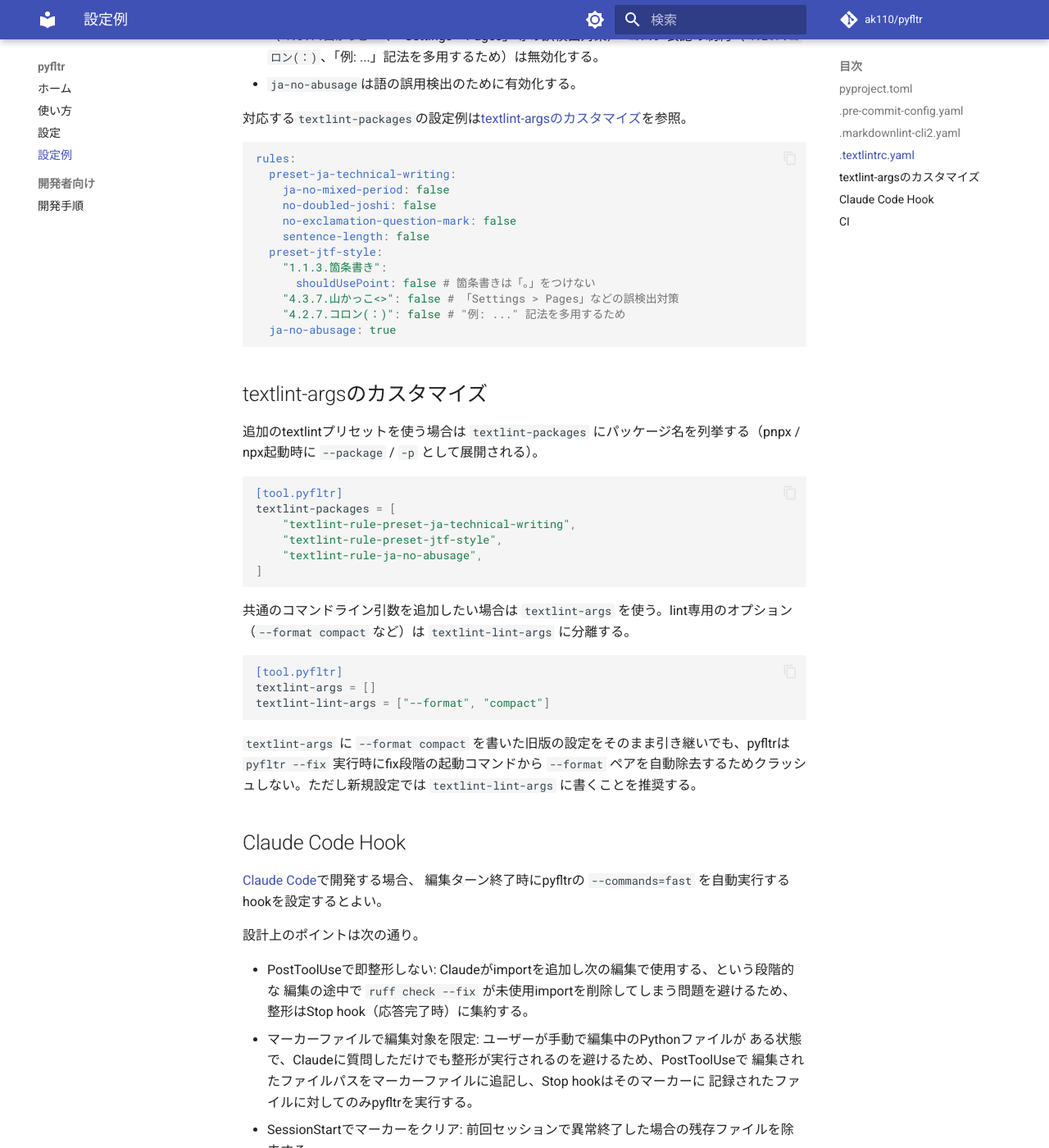
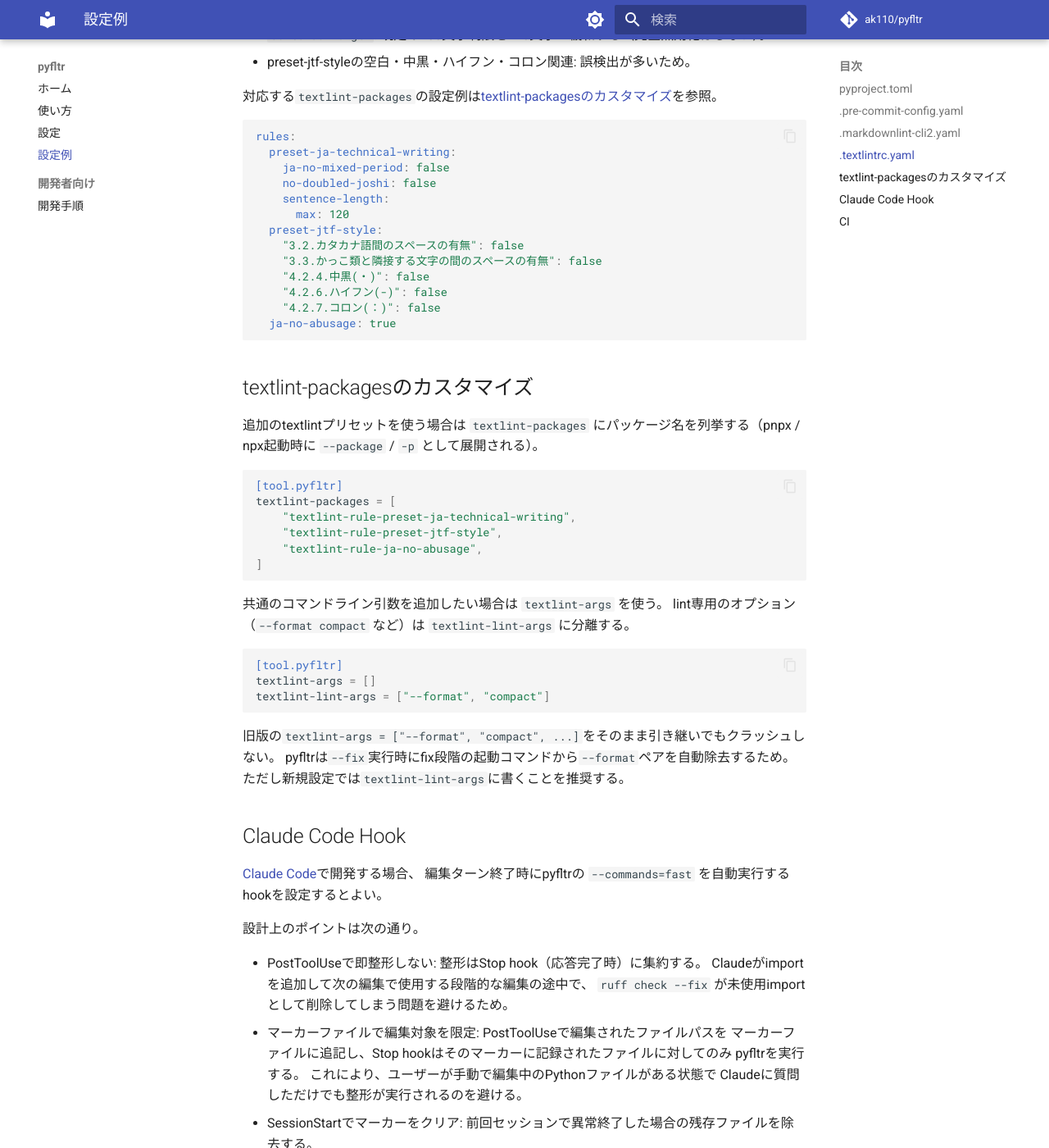
Before and after one commit to ak110/pyfltr, an MkDocs documentation site: the page built from docs/examples.md, in a window 1280 px wide and 1400 px high, scrolled down 2874 px. Shown: the whole window at 82% size. Built offline with MkDocs 1.6.1 and Material for MkDocs 9.7.7, drawn with Linux system fonts in a browser that asks for light colours; comment, search, counter and statistics services are not loaded; some of the changed text lies outside the part shown.

Commit message:
chore: textlint 設定を preset-jtf-style ベースに統一
preset-jtf-style を活用しつつ、デフォルト寄りの設定に見直す。
無効化するルールは誤検出や技術文書に合わないものに限定し、各ルールに理由コメントを付与。
併せて CLAUDE.local.md と tool-compat-checker.md を extend-exclude に追加。
長文・山かっこ・全角半角スペースの lint 違反を修正。

Co-Authored-By: Claude Opus 4.6 (1M context) <noreply@anthropic.com>

````diff
--- a/docs/examples.md
+++ b/docs/examples.md
@@ -111,30 +111,36 @@ config:
 
 ## .textlintrc.yaml
 
-textlintで技術文書向けの複数プリセットと誤用語チェックを併用する例。`preset-ja-technical-writing`・`preset-jtf-style`・`ja-no-abusage` を組み合わせ、実運用で誤検出や方針不一致となりがちなルールのみ個別に無効化している。
+textlintで技術文書向けの複数プリセットと誤用語チェックを併用する例。
+`preset-ja-technical-writing` / `preset-jtf-style` / `ja-no-abusage` を組み合わせる。
+原則はデフォルトルールに従い、誤検出や技術文書に合わないルールのみ個別に無効化する。
 
-- `preset-ja-technical-writing`のうち、句読点混在（`ja-no-mixed-period`）・重複助詞（`no-doubled-joshi`）・感嘆符/疑問符（`no-exclamation-question-mark`）・文長制限（`sentence-length`）は技術文書の都合で無効化する。
-- `preset-jtf-style`のうち、箇条書き末尾の句点強制（`1.1.3.箇条書き`）・山かっこの禁止（`4.3.7.山かっこ<>`、「Settings > Pages」等の誤検出対策）・コロン表記の制約（`4.2.7.コロン(：)`、「例: ...」記法を多用するため）は無効化する。
-- `ja-no-abusage`は語の誤用検出のために有効化する。
+無効化しているルールと理由は以下の通り。
 
-対応する`textlint-packages`の設定例は[textlint-argsのカスタマイズ](#textlint-argsのカスタマイズ)を参照。
+- `ja-no-mixed-period`: 「ポイント:」「例:」などのラベル型見出しが多いため。
+- `no-doubled-joshi`: 技術文書で避けられない自然な助詞連結が頻出するため。
+- `sentence-length`: 既定の100文字制限を120文字へ緩和する（完全無効化はしない）。
+- preset-jtf-styleの空白・中黒・ハイフン・コロン関連: 誤検出が多いため。
+
+対応する`textlint-packages`の設定例は[textlint-packagesのカスタマイズ](#textlint-packagesのカスタマイズ)を参照。
 
 ```yaml
 rules:
   preset-ja-technical-writing:
     ja-no-mixed-period: false
     no-doubled-joshi: false
-    no-exclamation-question-mark: false
-    sentence-length: false
+    sentence-length:
+      max: 120
   preset-jtf-style:
-    "1.1.3.箇条書き":
-      shouldUsePoint: false # 箇条書きは「。」をつけない
-    "4.3.7.山かっこ<>": false # 「Settings > Pages」などの誤検出対策
-    "4.2.7.コロン(：)": false # "例: ..." 記法を多用するため
+    "3.2.カタカナ語間のスペースの有無": false
+    "3.3.かっこ類と隣接する文字の間のスペースの有無": false
+    "4.2.4.中黒(・)": false
+    "4.2.6.ハイフン(-)": false
+    "4.2.7.コロン(：)": false
   ja-no-abusage: true
 ```
 
-## textlint-argsのカスタマイズ
+## textlint-packagesのカスタマイズ
 
 追加のtextlintプリセットを使う場合は `textlint-packages` にパッケージ名を列挙する（pnpx / npx起動時に `--package` / `-p` として展開される）。
 
@@ -147,7 +153,8 @@ textlint-packages = [
 ]
 ```
 
-共通のコマンドライン引数を追加したい場合は `textlint-args` を使う。lint専用のオプション（`--format compact` など）は `textlint-lint-args` に分離する。
+共通のコマンドライン引数を追加したい場合は `textlint-args` を使う。
+lint専用のオプション（`--format compact` など）は `textlint-lint-args` に分離する。
 
 ```toml
 [tool.pyfltr]
@@ -155,7 +162,9 @@ textlint-args = []
 textlint-lint-args = ["--format", "compact"]
 ```
 
-`textlint-args` に `--format compact` を書いた旧版の設定をそのまま引き継いでも、pyfltrは `pyfltr --fix` 実行時にfix段階の起動コマンドから `--format` ペアを自動除去するためクラッシュしない。ただし新規設定では `textlint-lint-args` に書くことを推奨する。
+旧版の`textlint-args = ["--format", "compact", ...]`をそのまま引き継いでもクラッシュしない。
+pyfltrは`--fix`実行時にfix段階の起動コマンドから`--format`ペアを自動除去するため。
+ただし新規設定では`textlint-lint-args`に書くことを推奨する。
 
 ## Claude Code Hook
 
@@ -164,13 +173,14 @@ textlint-lint-args = ["--format", "compact"]
 
 設計上のポイントは次の通り。
 
-- PostToolUseで即整形しない: Claudeがimportを追加し次の編集で使用する、という段階的な
-  編集の途中で `ruff check --fix` が未使用importを削除してしまう問題を避けるため、
-  整形はStop hook（応答完了時）に集約する。
-- マーカーファイルで編集対象を限定: ユーザーが手動で編集中のPythonファイルが
-  ある状態で、Claudeに質問しただけでも整形が実行されるのを避けるため、PostToolUseで
-  編集されたファイルパスをマーカーファイルに追記し、Stop hookはそのマーカーに
-  記録されたファイルに対してのみpyfltrを実行する。
+- PostToolUseで即整形しない: 整形はStop hook（応答完了時）に集約する。
+  Claudeがimportを追加して次の編集で使用する段階的な編集の途中で、
+  `ruff check --fix` が未使用importとして削除してしまう問題を避けるため。
+- マーカーファイルで編集対象を限定: PostToolUseで編集されたファイルパスを
+  マーカーファイルに追記し、Stop hookはそのマーカーに記録されたファイルに対してのみ
+  pyfltrを実行する。
+  これにより、ユーザーが手動で編集中のPythonファイルがある状態で
+  Claudeに質問しただけでも整形が実行されるのを避ける。
 - SessionStartでマーカーをクリア: 前回セッションで異常終了した場合の残存ファイルを除去する。
 - Stopでは存在確認と重複排除: マーカー内のファイルパスは重複や削除済みの可能性が
   あるため、`sort -u` と `[ -e ]` で整理してから実行する。
--- a/pyproject.toml
+++ b/pyproject.toml
@@ -74,6 +74,9 @@ textlint-packages = [
     "textlint-rule-preset-jtf-style",
     "textlint-rule-ja-no-abusage",
 ]
+# CLAUDE.local.md は dotfiles へのシンボリックリンクでリポジトリ管理対象外。
+# tool-compat-checker.md はツール出力を貼り付ける用途で文体ルールを適用しない。
+extend-exclude = ["CLAUDE.local.md", ".claude/agents/tool-compat-checker.md"]
 
 [tool.ruff]
 # https://docs.astral.sh/ruff/configuration/
````
Also changed, not shown: .textlintrc.yaml (+12 -7 lines), docs/configuration.md (+10 -2 lines), docs/development.md (+1 -1 lines), docs/usage.md (+2 -1 lines).
